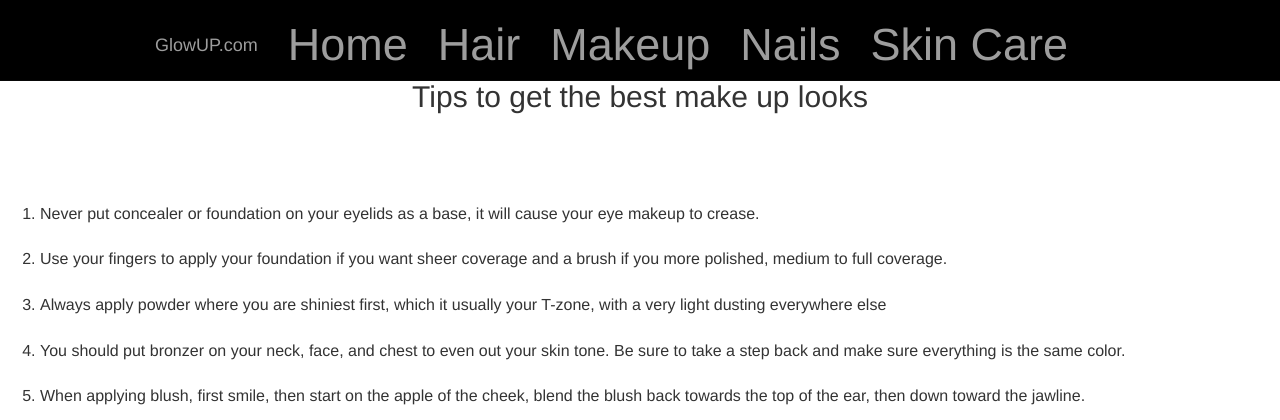
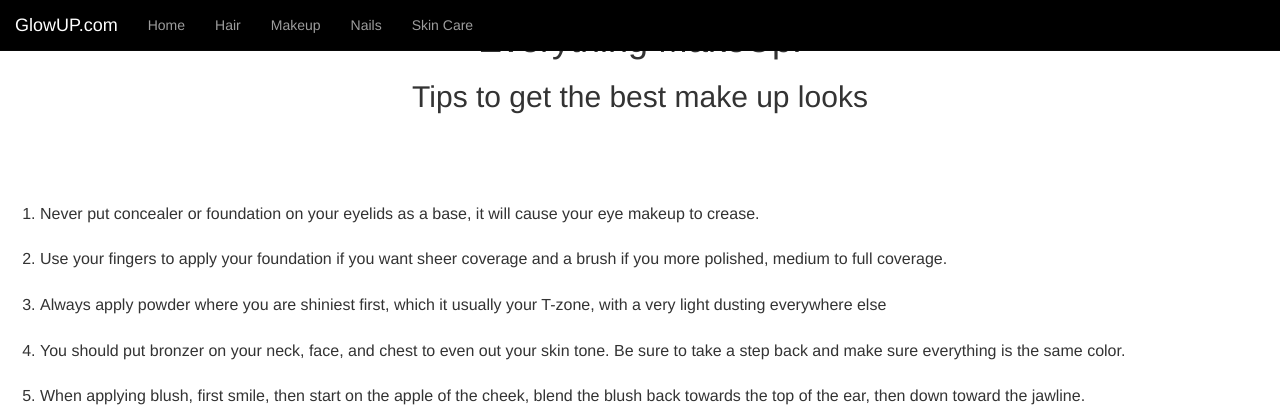
Before and after one commit to helvinmg/GlowUp, a PHP site: page /Makeuptips.html in a window 1280 px wide. Shown: the top 420 px of the page. Run offline with PHP 8.4, Linux system fonts and the light colour scheme.

Commit message:
Update glowUp.css

```diff
--- a/glowUp.css
+++ b/glowUp.css
@@ -1,12 +1,11 @@
 /*switchItUp.css*/
 
-nav{
+nav {
 	text-align: center;
-	font-size: 45px;
-	padding-left: 140px;
+	padding-left: 80;
 	padding-right: 60px;
-	padding-bottom: 10px;
-	padding-top: 20px;
+	float: center;
+	border: 2px solid #73AD21;
 }
 .navbar{
 	background-color: black;
```
